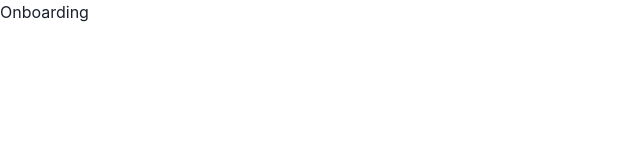
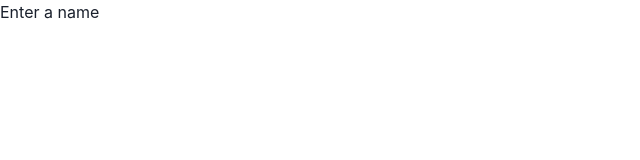
Before and after one commit to laaksomavrick/see-my-runs, a React (Create React App) app: page /onboarding/name in a window 1280 px wide. Shown: the top 160 px of the page, without its empty margins (0-640 px from the left). Built offline with nearby package versions, Linux system fonts and the light colour scheme.

Commit message:
Pages, page scaffolding

```diff
--- a/src/Routes.tsx
+++ b/src/Routes.tsx
@@ -1,15 +1,17 @@
 import React from "react";
 import { BrowserRouter as Router, Switch, Route } from "react-router-dom";
+import { MyRunsPage } from "./pages/MyRunsPage";
+import { OnboardingPage } from "./pages/OnboardingPage";
 
 export const Routes: React.FC = () => {
   return (
     <Router>
       <Switch>
         <Route path="/onboarding">
-          <div>Onboarding</div>
+          <OnboardingPage />
         </Route>
         <Route path="*">
-          <div>Hello, world</div>
+          <MyRunsPage />
         </Route>
       </Switch>
     </Router>
--- /dev/null
+++ b/src/pages/MyRunsPage.tsx
@@ -0,0 +1,10 @@
+import { Box, Text } from "@chakra-ui/react";
+import React from "react";
+
+export const MyRunsPage: React.FC = () => {
+  return (
+    <Box data-testid="myRunsPage">
+      <Text>See my runs!!!</Text>
+    </Box>
+  );
+};
--- /dev/null
+++ b/src/pages/OnboardingPage.tsx
@@ -0,0 +1,24 @@
+import { Box } from "@chakra-ui/react";
+import React from "react";
+import { Switch, Route, useRouteMatch, Redirect } from "react-router-dom";
+
+export const OnboardingPage: React.FC = () => {
+  let { path } = useRouteMatch();
+  const safePath = path === "/" ? null : path;
+
+  return (
+    <Box data-testid="onboardingPage">
+      <Switch>
+        <Route path={`${safePath}/name`}>
+          <div>Enter a name</div>
+        </Route>
+        <Route path={`${safePath}/location`}>
+          <div>Enter a location</div>
+        </Route>
+        <Route path="*">
+          <Redirect to={`${safePath}/name`} />
+        </Route>
+      </Switch>
+    </Box>
+  );
+};
```
Also changed, not shown: 2 other files (tests, documents, lock files or other folders).
